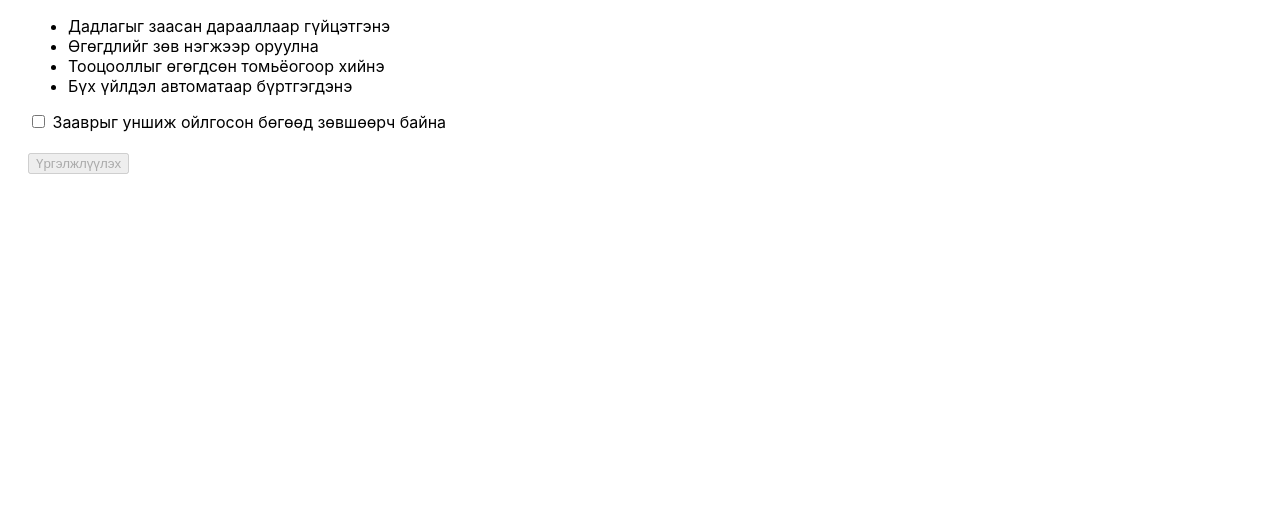
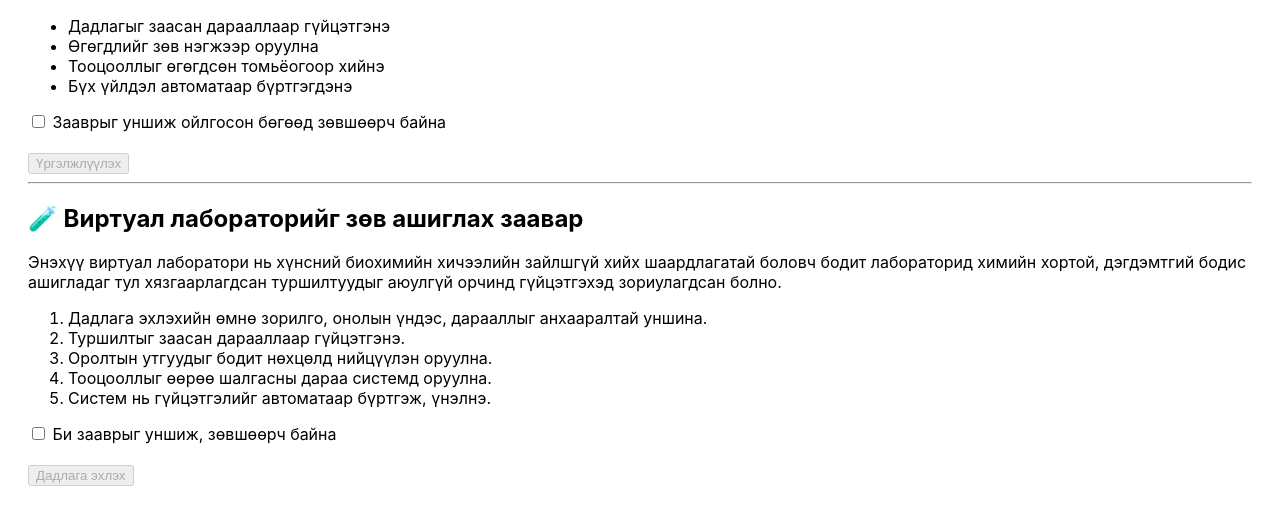
Before and after one commit to odgerelchinbat0-sudo/SafetyFoodBioChem-Lab, a plain HTML site: page index.html in a window 1280 px wide. Shown: the part 136-660 px from the top of the page. Drawn offline with Linux system fonts and the light colour scheme.

Commit message:
Update index.html

```diff
--- a/index.html
+++ b/index.html
@@ -35,3 +35,31 @@
 <script src="app.js"></script>
 </body>
 </html>
+<hr>
+
+<section id="guide">
+  <h2>🧪 Виртуал лабораторийг зөв ашиглах заавар</h2>
+
+  <p>
+    Энэхүү виртуал лаборатори нь хүнсний биохимийн хичээлийн зайлшгүй хийх
+    шаардлагатай боловч бодит лабораторид химийн хортой, дэгдэмтгий бодис
+    ашигладаг тул хязгаарлагдсан туршилтуудыг аюулгүй орчинд гүйцэтгэхэд
+    зориулагдсан болно.
+  </p>
+
+  <ol>
+    <li>Дадлага эхлэхийн өмнө зорилго, онолын үндэс, дарааллыг анхааралтай уншина.</li>
+    <li>Туршилтыг заасан дарааллаар гүйцэтгэнэ.</li>
+    <li>Оролтын утгуудыг бодит нөхцөлд нийцүүлэн оруулна.</li>
+    <li>Тооцооллыг өөрөө шалгасны дараа системд оруулна.</li>
+    <li>Систем нь гүйцэтгэлийг автоматаар бүртгэж, үнэлнэ.</li>
+  </ol>
+
+  <label>
+    <input type="checkbox" id="agreeChk">
+    Би зааврыг уншиж, зөвшөөрч байна
+  </label>
+  <br><br>
+
+  <button id="agreeBtn" disabled>Дадлага эхлэх</button>
+</section>
```
